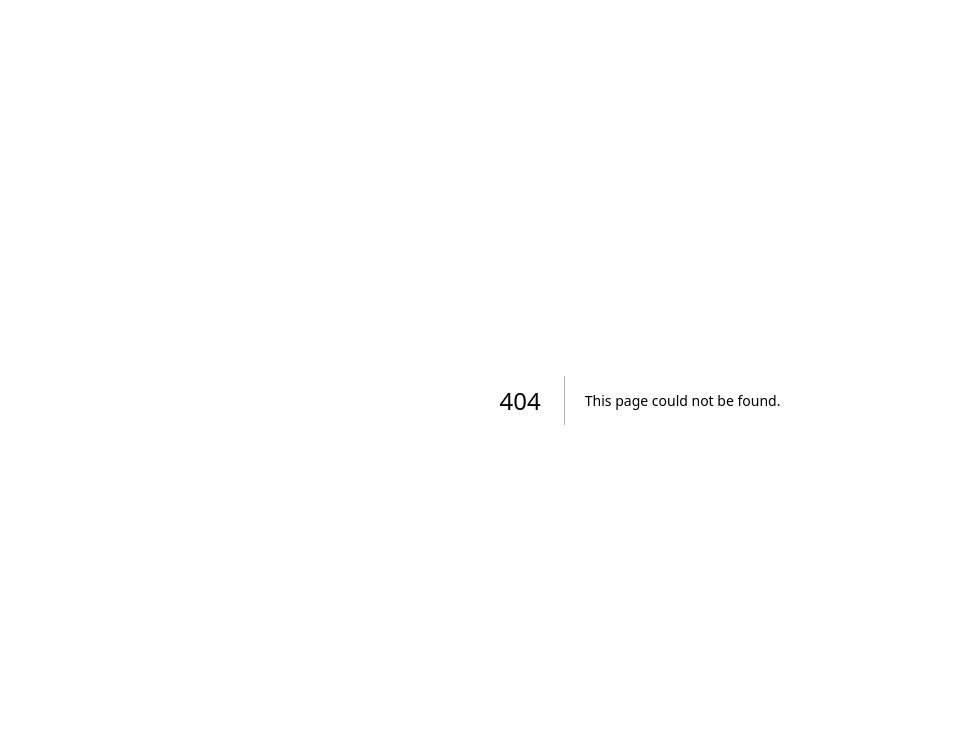
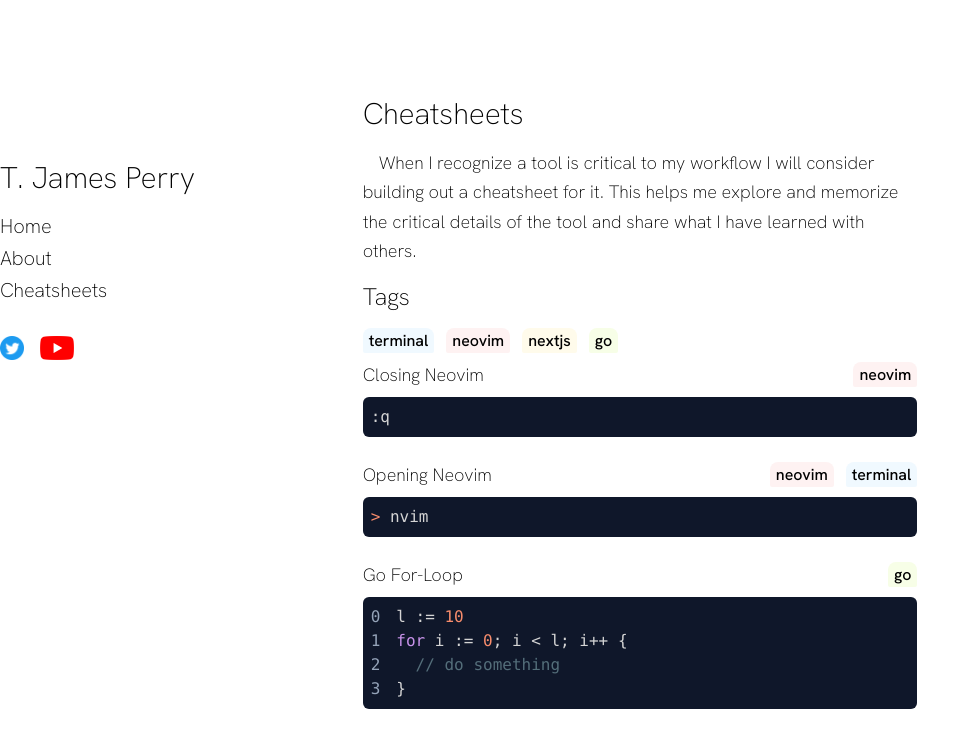
Before and after one commit to tjper/portfolio, a Next.js app: page /cheatsheets in a window 1280 px wide. Before the commit this address had no page. Shown: the top 748 px of the page, without its empty margins (0-980 px from the left). Built offline with nearby package versions, Linux system fonts and the light colour scheme.

Commit message:
first pass at /cheatsheets page

```diff
--- /dev/null
+++ b/components/Cheatsheet.tsx
@@ -0,0 +1,79 @@
+import { ReactNode } from 'react';
+import { Title } from './Title';
+import { Terminal } from './Terminal';
+import { Code } from './Code';
+import { Editor, Language } from './Editor';
+import { CheatsheetTag, Tag } from './CheatsheetTag';
+
+export type Props = Cheatsheet & {
+  filters: Tag[] | null;
+  onClick: (tag: Tag) => void;
+};
+
+export const Cheatsheet = (props: Props) => {
+  const { title, tags, description, answer, filters, onClick } = props;
+
+  let answerDisplay: ReactNode;
+  switch (answer.kind) {
+    case 'terminal':
+      answerDisplay = <Terminal>{answer.prompt}</Terminal>;
+      break;
+    case 'code':
+      answerDisplay = <Code>{answer.text}</Code>;
+      break;
+    case 'editor':
+      answerDisplay = <Editor text={answer.text} language={answer.language} />;
+      break;
+  }
+
+  if (filters && !isFilteredFor(tags, filters)) {
+    return;
+  }
+
+  return (
+    <div>
+      <div className="flex items-center justify-between">
+        <Title size="xs" compact>
+          {title}
+        </Title>
+        <div className="flex space-x-3">
+          {tags.map((tag) => {
+            const selected = filters?.includes(tag);
+            return <CheatsheetTag key={tag} tag={tag} selected={selected} onClick={onClick} />;
+          })}
+        </div>
+      </div>
+      {description}
+      {answerDisplay}
+    </div>
+  );
+};
+
+type Cheatsheet = {
+  id: string;
+  title: string;
+  description?: string;
+  answer: Code | Editor | Terminal;
+  tags: Tag[];
+};
+
+type Terminal = {
+  kind: 'terminal';
+  prompt: string;
+};
+
+type Code = {
+  kind: 'code';
+  text: string;
+};
+
+type Editor = {
+  kind: 'editor';
+  language: Language;
+  text: string;
+};
+
+const isFilteredFor = (has: Tag[], needs: Tag[]) => {
+  const set = new Set(has);
+  return needs.every((tag) => set.has(tag));
+};
--- /dev/null
+++ b/components/CheatsheetTag.tsx
@@ -0,0 +1,46 @@
+import React from 'react';
+
+type Props = {
+  tag: Tag;
+  selected?: boolean;
+  onClick: (tag: Tag) => void;
+};
+
+export const CheatsheetTag = ({ tag, selected, onClick }: Props) => {
+  const bgColor = selected ? selectedBackgroundColorMap[tag] : backgroundColorMap[tag];
+  const borderColor = selected ? borderColorMap[tag] : '';
+
+  return (
+    <button id={tag} onClick={() => onClick(tag)}>
+      <span
+        className={`rounded-b-sm rounded-t-lg px-1.5 py-0.5 font-medium transition-all hover:underline-offset-1 ${borderColorMap} ${bgColor} ${borderColor}`}
+      >
+        {tag}
+      </span>
+    </button>
+  );
+};
+
+export const Tags = ['terminal', 'neovim', 'nextjs', 'go'] as const;
+export type Tag = (typeof Tags)[number];
+
+const selectedBackgroundColorMap: Record<Tag, string> = {
+  terminal: 'bg-sky-100',
+  neovim: 'bg-red-100',
+  nextjs: 'bg-amber-100',
+  go: 'bg-lime-100',
+};
+
+const backgroundColorMap: Record<Tag, string> = {
+  terminal: 'bg-sky-50',
+  neovim: 'bg-red-50',
+  nextjs: 'bg-amber-50',
+  go: 'bg-lime-50',
+};
+
+const borderColorMap: Record<Tag, string> = {
+  terminal: 'border-sky-100',
+  neovim: 'border-red-100',
+  nextjs: 'border-amber-100',
+  go: 'border-lime-100',
+};
--- /dev/null
+++ b/components/Cheatsheets.tsx
@@ -0,0 +1,19 @@
+import React from 'react';
+import { Cheatsheet, Props as CheatsheetProps } from './Cheatsheet';
+import { Tag } from './CheatsheetTag';
+
+type Props = {
+  cheatsheets: CheatsheetProps[];
+  filters: Tag[] | null;
+  onClick: (tag: Tag) => void;
+};
+
+export const Cheatsheets = ({ cheatsheets, filters, onClick }: Props) => {
+  return (
+    <div className="flex flex-col space-y-4">
+      {cheatsheets.map((cheatsheet) => (
+        <Cheatsheet key={cheatsheet.id} {...cheatsheet} filters={filters} onClick={onClick} />
+      ))}
+    </div>
+  );
+};
--- /dev/null
+++ b/components/Code.tsx
@@ -0,0 +1,11 @@
+import { ReactNode } from 'react';
+
+type Props = {
+  children: ReactNode;
+};
+
+export const Code = ({ children }: Props) => (
+  <div className="text-md d w-full rounded-md bg-slate-900 p-2 text-neutral-300">
+    <code>{children}</code>
+  </div>
+);
--- /dev/null
+++ b/components/Editor.tsx
@@ -0,0 +1,25 @@
+import hljs from 'highlight.js';
+
+type Props = {
+  text: string;
+  language: Language;
+};
+
+export const Editor = ({ language, text }: Props) => {
+  const html = { __html: hljs.highlight(text, { language: language }).value };
+
+  return (
+    <pre className="text-md flex items-center rounded-md bg-slate-900 p-2 text-neutral-300">
+      <code className="mr-4">
+        {text.split('\n').map((_, index) => (
+          <div key={index} className="text-slate-400">
+            {index}
+          </div>
+        ))}
+      </code>
+      <code dangerouslySetInnerHTML={html} />
+    </pre>
+  );
+};
+
+export type Language = 'go';
--- /dev/null
+++ b/components/Terminal.tsx
@@ -0,0 +1,14 @@
+import { ReactNode } from 'react';
+
+type Props = {
+  children: ReactNode;
+};
+
+export const Terminal = ({ children }: Props) => (
+  <div className="text-md w-full rounded-md bg-slate-900 p-2 text-neutral-300">
+    <code>
+      <span className="text-[#f78c6c]">{'>'} </span>
+      {children}
+    </code>
+  </div>
+);
--- a/components/Title.tsx
+++ b/components/Title.tsx
@@ -1,20 +1,22 @@
 import { ReactNode } from 'react';
 
-export type TitleSize = 'xl' | 'lg' | 'md';
+export type TitleSize = 'xl' | 'lg' | 'md' | 'sm' | 'xs';
 export type TitleWeight = 'light' | 'extralight';
 
 type Props = {
   children?: ReactNode;
   size?: TitleSize;
   weight?: TitleWeight;
+  compact?: boolean;
 };
 export const Title = (props: Props) => {
-  const { children, size = 'xl', weight = 'extralight' } = props;
+  const { children, size = 'xl', weight = 'extralight', compact = false } = props;
 
   const fontWeight = weightMap[weight];
   const textSize = sizeMap[size];
+  const margin = compact ? 'my-2' : 'my-4';
 
-  return <h2 className={`my-4 ${textSize} ${fontWeight}`}>{children}</h2>;
+  return <h2 className={`${margin} ${textSize} ${fontWeight}`}>{children}</h2>;
 };
 
 const weightMap: Record<TitleWeight, string> = {
@@ -26,4 +28,6 @@ const sizeMap: Record<TitleSize, string> = {
   xl: 'text-4xl',
   lg: 'text-3xl',
   md: 'text-2xl',
+  sm: 'text-xl',
+  xs: 'text-lg',
 };
--- a/package.json
+++ b/package.json
@@ -10,6 +10,7 @@
   },
   "dependencies": {
     "@next/font": "^13.1.6",
+    "highlight.js": "^11.7.0",
     "next": "latest",
     "react": "^18.2.0",
     "react-dom": "^18.2.0",
--- a/pages/_app.tsx
+++ b/pages/_app.tsx
@@ -1,4 +1,5 @@
 import '../styles/global.css';
+import 'highlight.js/styles/base16/material.css';
 import localFont from '@next/font/local';
 
 const font = localFont({
--- /dev/null
+++ b/pages/cheatsheets.tsx
@@ -0,0 +1,80 @@
+import React, { useState } from 'react';
+import Layout from '../components/Layout';
+import { Title } from '../components/Title';
+import { Paragraph } from '../components/Paragraph';
+import { Cheatsheets } from '../components/Cheatsheets';
+import { Props as CheatsheetProps } from '../components/Cheatsheet';
+import { CheatsheetTag, Tag, Tags } from '../components/CheatsheetTag';
+
+type Props = {
+  cheatsheets: CheatsheetProps[];
+};
+export default function CheatsheetsPage({ cheatsheets }: Props) {
+  const [filters, setFilters] = useState<Tag[] | null>(null);
+  const handleTagClick = (tag: Tag) => {
+    if (!filters) {
+      setFilters([tag]);
+      return;
+    }
+
+    const found = filters?.includes(tag);
+    if (found) {
+      setFilters(filters.filter((t) => t !== tag));
+      return;
+    }
+
+    setFilters([...filters, tag]);
+  };
+
+  return (
+    <Layout title="Cheatsheets | T. James Perry">
+      <Title size="lg">Cheatsheets</Title>
+      <Paragraph>
+        When I recognize a tool is critical to my workflow I will consider building out a cheatsheet for it. This helps
+        me explore and memorize the critical details of the tool and share what I have learned with others.
+      </Paragraph>
+      <Title size="md">Tags</Title>
+      <div className="flex flex-wrap space-x-3">
+        {Tags.map((tag) => {
+          const selected = filters?.includes(tag);
+          return <CheatsheetTag key={tag} tag={tag} onClick={handleTagClick} selected={selected} />;
+        })}
+      </div>
+      <Cheatsheets cheatsheets={cheatsheets} onClick={handleTagClick} filters={filters} />
+    </Layout>
+  );
+}
+
+export async function getStaticProps() {
+  const cheatsheets = [
+    {
+      id: 1,
+      title: 'Closing Neovim',
+      tags: ['neovim'],
+      answer: { kind: 'code', text: ':q' },
+    },
+    {
+      id: 2,
+      title: 'Opening Neovim',
+      tags: ['neovim', 'terminal'],
+      answer: { kind: 'terminal', prompt: 'nvim' },
+    },
+    {
+      id: 3,
+      title: 'Go For-Loop',
+      tags: ['go'],
+      answer: { kind: 'editor', language: 'go', text: goForLoop },
+    },
+  ];
+
+  return {
+    props: {
+      cheatsheets: cheatsheets,
+    },
+  };
+}
+
+const goForLoop = `l := 10
+for i := 0; i < l; i++ {
+  // do something
+}`;
```
Also changed, not shown: 1 other file (tests, documents, lock files or other folders).
